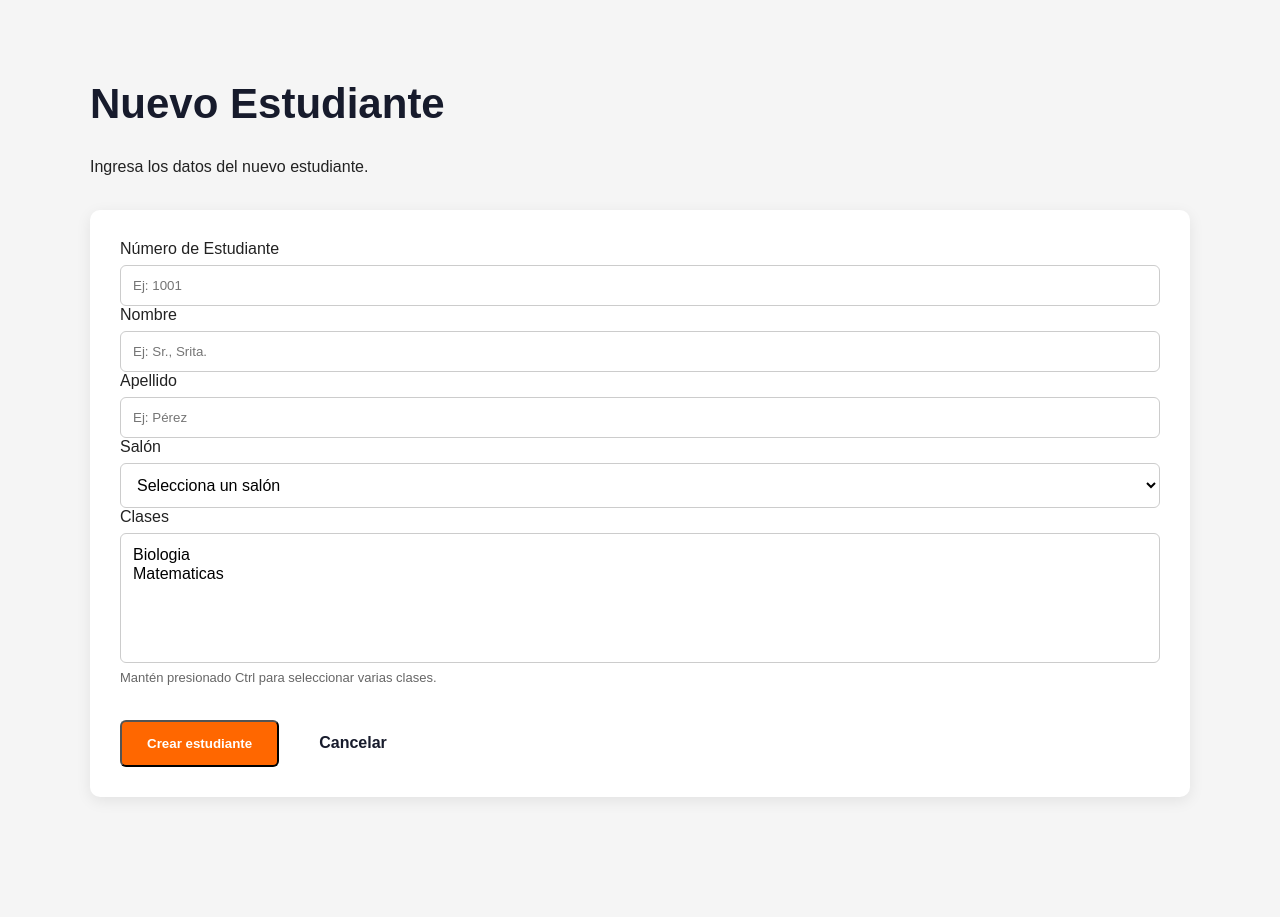
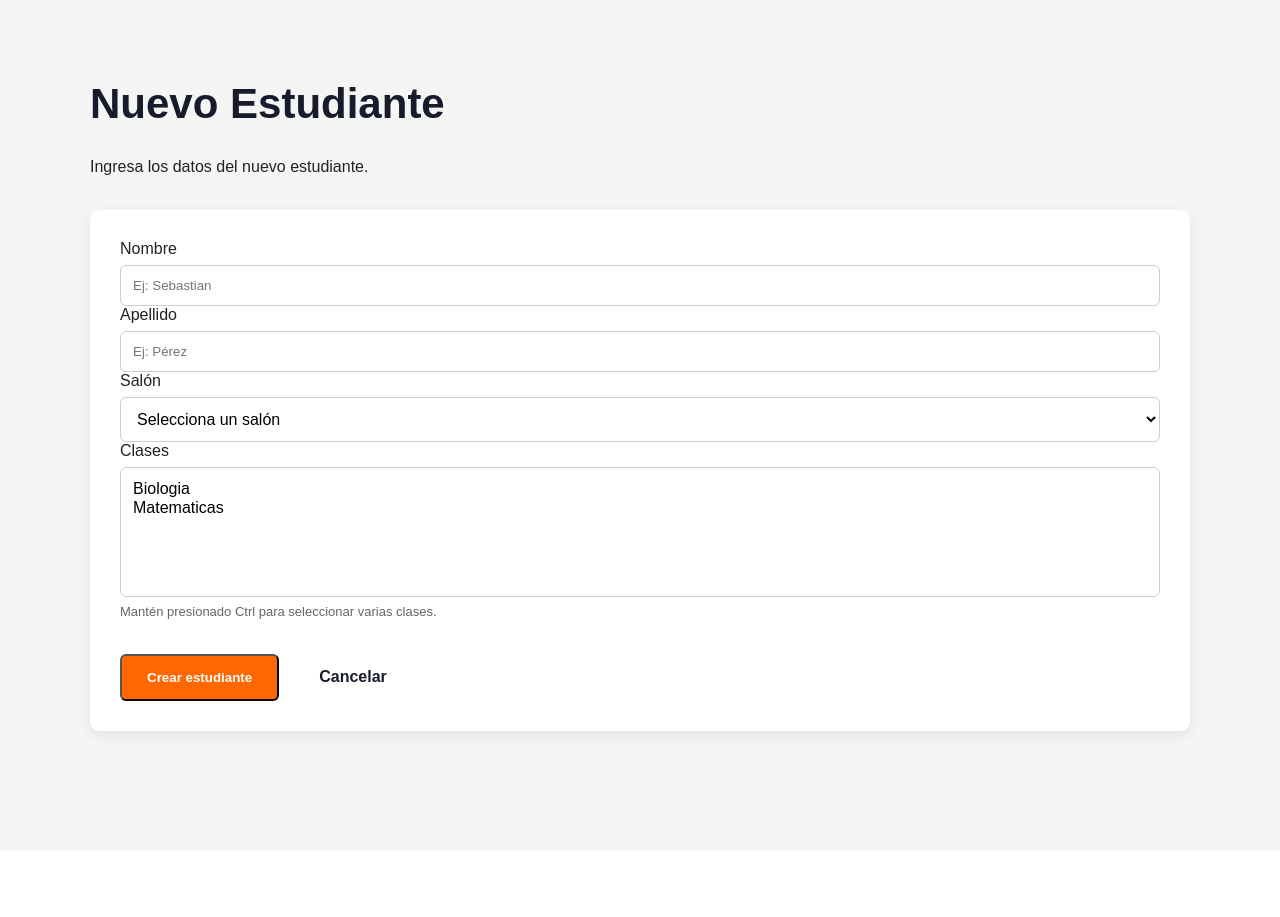
Before and after one commit to DonSebita/backend, a Django app: page /estudiantes/crear/ in a window 1280 px wide. Shown: the part 64-981 px from the top of the page. After the commit the page ends 807 px from the top, so only its background shows below. Run offline with Django 5.2, Linux system fonts and the light colour scheme; data comes from the database, SQL or seed files in the repository; both versions use the stored data as it was after the commit.

Commit message:
cambios en el modo autoincremental de cuando se crean alumnos

```diff
--- a/estudiantes/models.py
+++ b/estudiantes/models.py
@@ -35,7 +35,7 @@ class Estudiante(models.Model):
     Representa a los estudiantes titulares.
     Se separan los campos no atómicos 'Nombre del titular' en 'titulo' y 'apellido'.
     """
-    id_estudiante = models.IntegerField(primary_key=True, verbose_name="Número de Estudiante")
+    id_estudiante = models.AutoField(primary_key=True, verbose_name="Número de Estudiante")
     titulo = models.CharField(max_length=20, verbose_name="Título/Tratamiento")  # Ej: Sr., Srita.
     apellido = models.CharField(max_length=100, verbose_name="Apellido")
 
--- a/estudiantes/templates/estudiantes/crear.html
+++ b/estudiantes/templates/estudiantes/crear.html
@@ -23,27 +23,7 @@
 
                 {% csrf_token %}
 
-
-                <!-- ID DEL ESTUDIANTE -->
-
-                <div class="form-group">
-
-                    <label for="id_estudiante">
-                        Número de Estudiante
-                    </label>
-
-                    <input
-                        type="number"
-                        id="id_estudiante"
-                        name="id_estudiante"
-                        placeholder="Ej: 1001"
-                        required
-                    >
-
-                </div>
-
-
-                <!-- TITULO -->
+                <!-- Nombre -->
 
                 <div class="form-group">
 
@@ -55,7 +35,7 @@
                         type="text"
                         id="titulo"
                         name="titulo"
-                        placeholder="Ej: Sr., Srita."
+                        placeholder="Ej: Sebastian"
                         maxlength="20"
                         required
                     >
```
Also changed, not shown: db.sqlite3.
